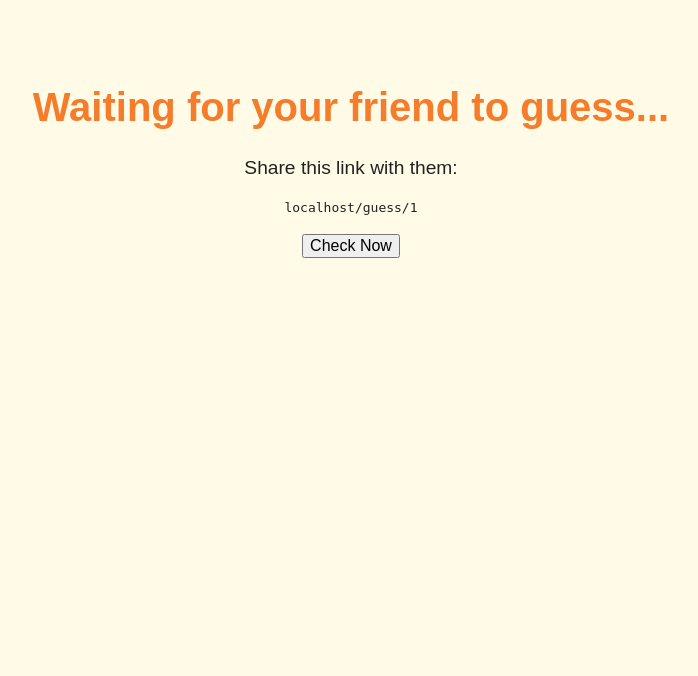
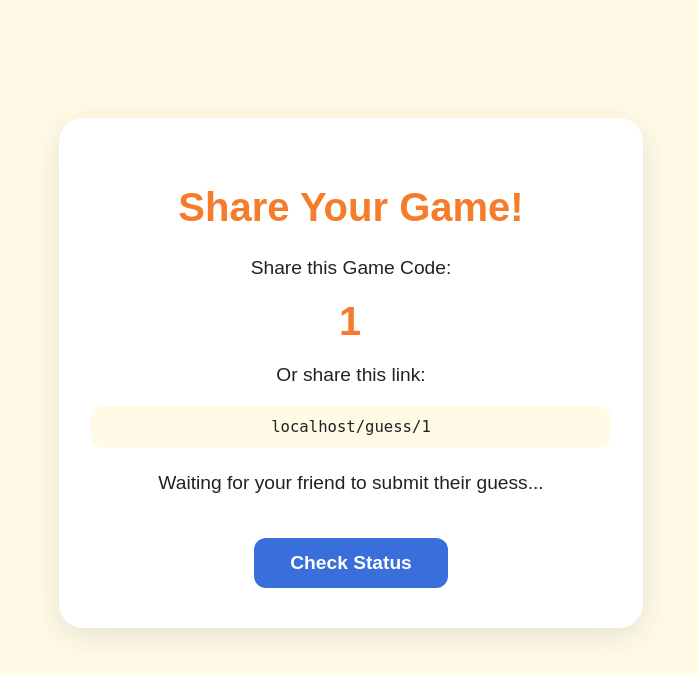
Before and after one commit to jmozden3/Top-Five, a Flask app: page /waiting/1 in a window 1280 px wide. Shown: the top 676 px of the page, without its empty margins (289-987 px from the left). Run offline with Flask 3, Linux system fonts and the light colour scheme.

Commit message:
Changes to homepage and share page for Player One

```diff
--- a/templates/game.html
+++ b/templates/game.html
@@ -5,11 +5,7 @@
     <meta name="viewport" content="width=device-width, initial-scale=1.0">
     <link rel="stylesheet" href="/static/styles.css">
 </head>
-<body>
-    <h1>Rank These Cards</h1>
-    <p>Game Code: <strong>{{ room_id }}</strong></p>
-    <p>Share this link with your friends: <code>{{ request.host }}/guess/{{ room_id }}</code></p>
-
+<body>    <h1>Rank These Cards</h1>
     <form id="rankingForm" action="/submit-ranking/{{ room_id }}" method="POST">
         <div class="drag-instructions">Slide your priorities into place — <b>bottom is least important, top is most important</b>.</div>
         <div id="card-row" class="card-row vertical">
--- a/templates/waiting_player2.html
+++ b/templates/waiting_player2.html
@@ -1,7 +1,7 @@
 <!DOCTYPE html>
 <html>
 <head>
-    <title>Waiting for Player 2</title>
+    <title>Share Your Game</title>
     <link rel="stylesheet" href="/static/styles.css">
     <script>
         async function checkStatus() {
@@ -22,14 +22,63 @@
             }
         }
     </script>
+    <style>
+        .share-container {
+            background: #fff;
+            border-radius: 24px;
+            box-shadow: 0 8px 32px rgba(44,44,44,0.12);
+            max-width: 520px;
+            margin: 60px auto 0 auto;
+            padding: 40px 32px;
+            text-align: center;
+        }
+        .game-code {
+            font-size: 2.5em;
+            font-weight: bold;
+            color: var(--color-primary);
+            margin: 20px 0;
+            letter-spacing: 2px;
+        }        .share-link {
+            background: var(--color-bg);
+            padding: 12px 20px;
+            border-radius: 12px;
+            font-family: monospace;
+            font-size: 1.2em;
+            margin: 20px 0;
+            word-break: break-all;
+        }
+        .waiting-text {
+            color: var(--color-text);
+            font-size: 1.2em;
+            margin: 24px 0;
+        }
+        .check-btn {
+            background: var(--color-btn);
+            color: #fff;
+            border: none;
+            border-radius: 12px;
+            padding: 14px 36px;
+            font-size: 1.2em;
+            font-weight: bold;
+            cursor: pointer;
+            margin-top: 20px;
+        }
+        .check-btn:hover {
+            background: var(--color-btn-hover);
+        }
+    </style>
 </head>
 <body>
-    <h1>Waiting for your friend to guess...</h1>
-    <p>Share this link with them:</p>
-    <code>{{ request.host }}/guess/{{ room_id }}</code>
+    <div class="share-container">
+        <h1>Share Your Game!</h1>
+        <p>Share this Game Code:</p>
+        <div class="game-code">{{ room_id }}</div>
 
-    <br><br>
-    <button onclick="checkStatus()">Check Now</button>
-    <p id="status"></p>
+        <p>Or share this link:</p>
+        <div class="share-link">{{ request.host }}/guess/{{ room_id }}</div>
+
+        <div class="waiting-text" id="status">Waiting for your friend to submit their guess...</div>
+        <button onclick="checkStatus()" class="check-btn">Check Status</button>
+    </div>
 </body>
 </html>
```
Also changed, not shown: templates/index.html (+7 -3 lines).
